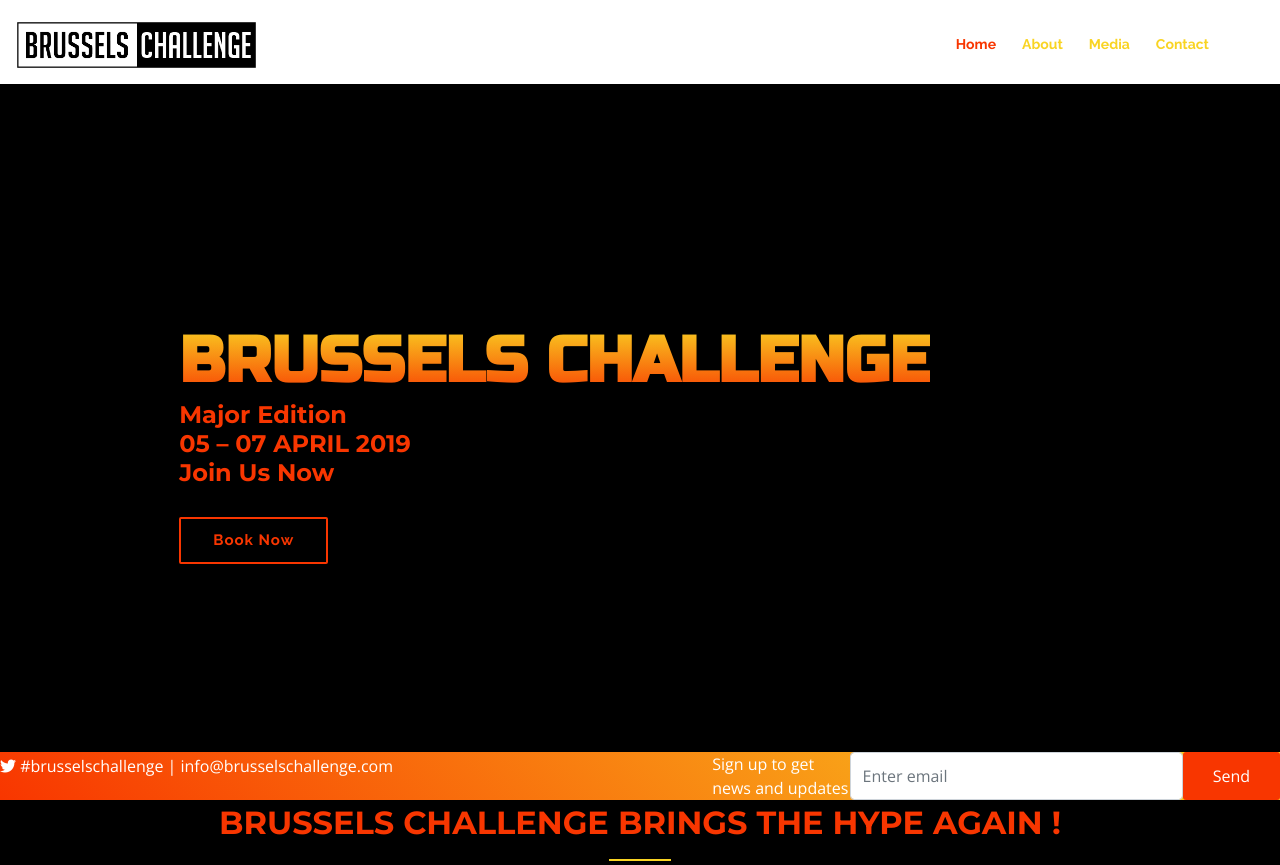
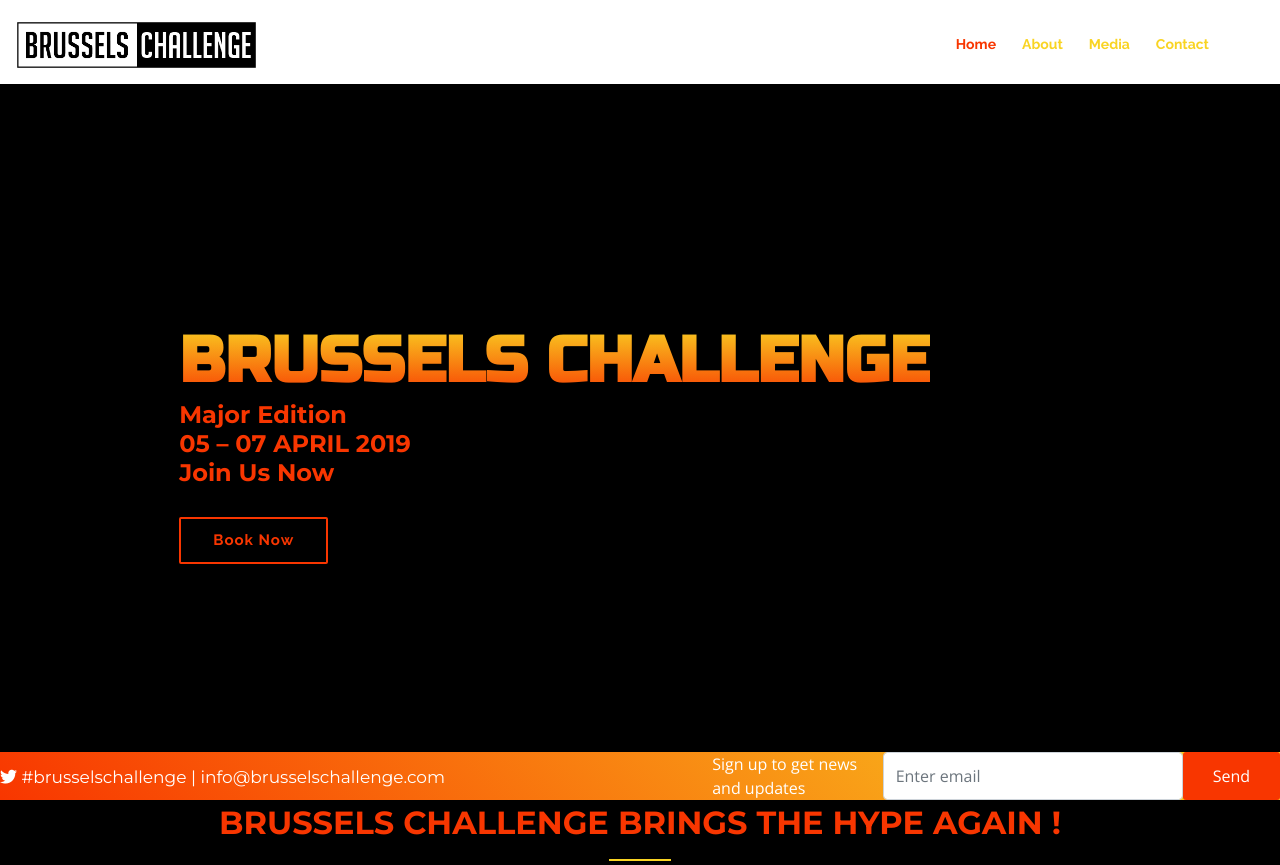
Before and after one commit to Houssain-KH/brusselschallenge, a plain HTML site: page index.html in a window 1280 px wide. Shown: the top 865 px of the page. Drawn offline with nearby package versions, Linux system fonts and the light colour scheme; files whose address does not match are found by name.

Commit message:
first commit

```diff
--- a/css/style.css
+++ b/css/style.css
@@ -1372,16 +1372,45 @@ p.help-block li {
     margin: 0 auto;
 }
 .partenaire{
-  width: 420px;
   margin :0 auto;
+  display: table;
 }
 .partenaire img{
   height: 50px;
   padding-left: 20px;
 }
+@media (max-width: 500px){
+  .partenaire img{
+  height: 37px;
+  padding-left: 5px;
+}
+}
+@media (max-width: 1020px){
+  .footer2{
+ display: none !important;
+}
+}
 .footer2{
  background: linear-gradient(45deg, #f83600 0%, #f9d423 100%);
 }
+.footer2 .col{
+  display: contents;
+}
+.footer2 h1{
+  font-size: 17px;
+  margin-bottom: 0;
+}
+.right{
+  margin-bottom: 0;
+  display: inline-flex;
+}
+.right input{
+  max-width: 300px;
+}
+.left{
+  margin-top: 15px;
+}
+
 .newsletter{
   background: #f83600;
   border: 0;
--- a/index.html
+++ b/index.html
@@ -701,14 +701,29 @@ Price
 
   <a href="#" class="back-to-top"><i class="fa fa-chevron-up"></i></a>
 
-<div class="footer2 fixed-bottom">
-		<span class="align-middle"><i class="fab fa-twitter"></i> #brusselschallenge | info@brusselschallenge.com</span>
-		<span class="float-right d-flex">
+<!-- <div class="footer2 fixed-bottom row">
+	<div class="col">
+		<h1 class="align-middle left"><i class="fab fa-twitter"></i> #brusselschallenge | info@brusselschallenge.com</h1>
+		<p class="float-right right">
 			Sign up to get news and updates
 			<input type="email" class="form-control" id="exampleInputEmail1" aria-describedby="emailHelp" placeholder="Enter email">
 	    	<button type="submit" class="btn btn-primary pull-right newsletter">Send</button>
-		</span>
-</div>
+		</p>
+	</div>
+
+</div> -->
+<div class="footer2 d-flex justify-content-between fixed-bottom">
+      <div class="">
+         <h1 class="align-middle left"><i class="fab fa-twitter"></i> #brusselschallenge | info@brusselschallenge.com</h1>
+      </div>
+      <div class="">
+         <div class="right">
+			<p class="m-0">Sign up to get news and updates</p>
+			<input type="email" class="form-control" id="exampleInputEmail1" aria-describedby="emailHelp" placeholder="Enter email">
+	    	<button type="submit" class="btn btn-primary pull-right newsletter">Send</button>
+		</div>
+      </div>
+ </div>
   <!-- JavaScript  -->
   <script src="lib/jquery/jquery.min.js"></script>
   <script src="lib/jquery/jquery-migrate.min.js"></script>
```
